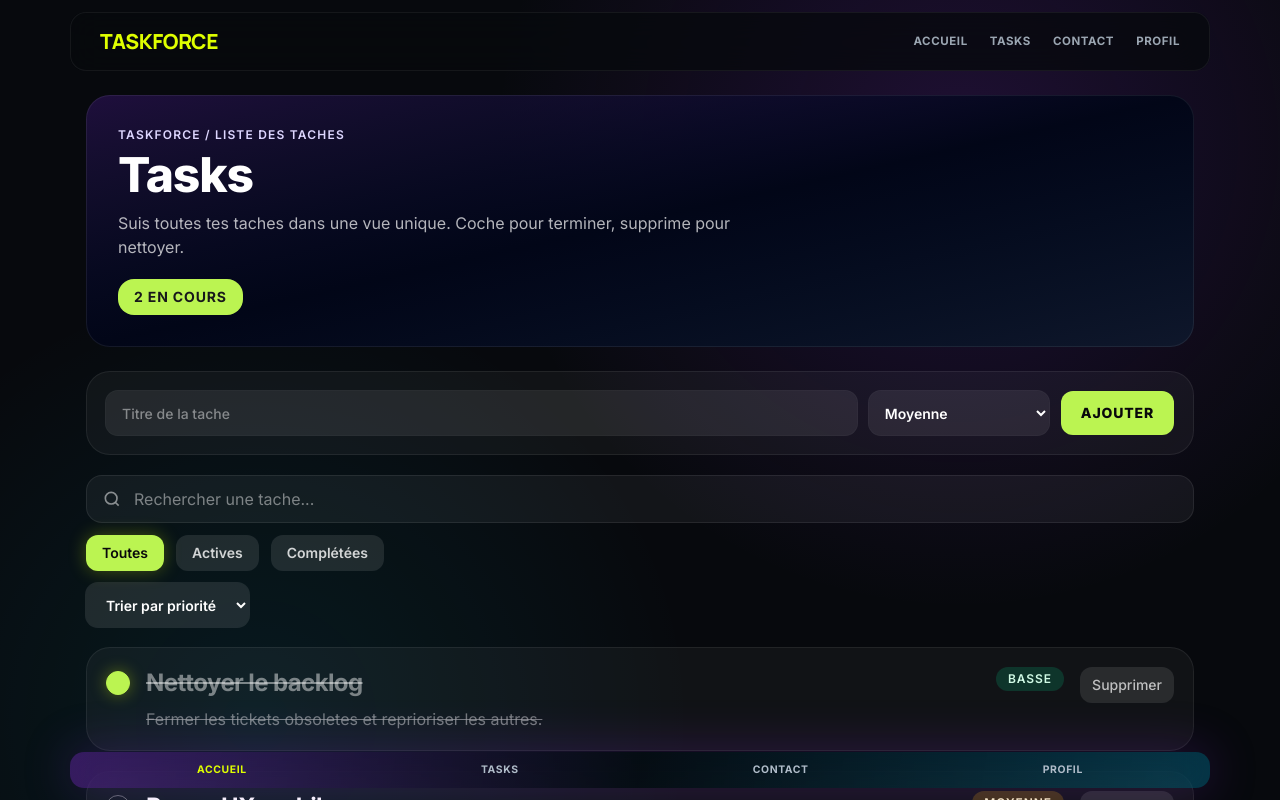
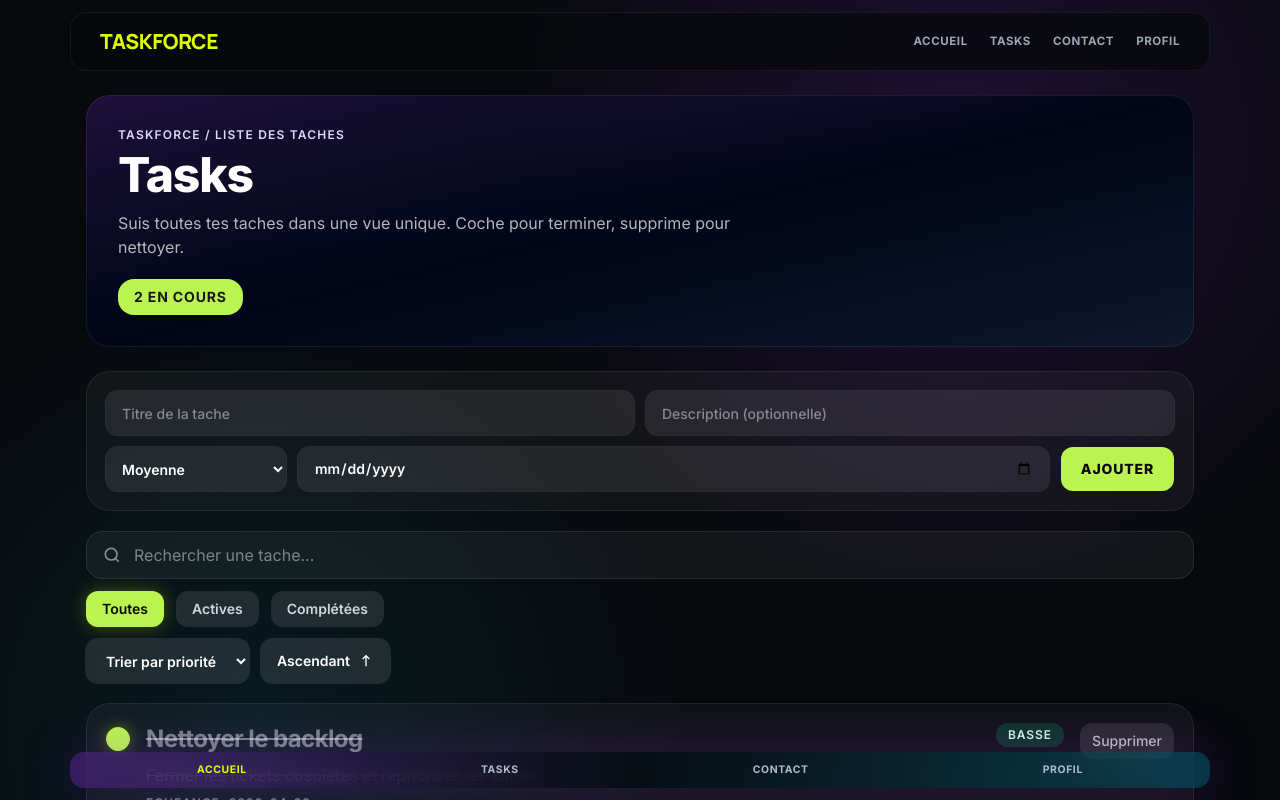
Before and after one commit to Snay77/AI-TaskManager, a Next.js app: page /tasks in a window 1280 px wide. Shown: the top 800 px of the page. Built offline with nearby package versions, Linux system fonts and the light colour scheme.

Commit message:
add date

```diff
--- a/src/app/tasks/page.js
+++ b/src/app/tasks/page.js
@@ -11,6 +11,7 @@ const initialTasks = [
     id: 1,
     title: "Finaliser la proposition client",
     description: "Soumettre la version finale au client avant 17h.",
+    date: "2026-04-18",
     priority: "haute",
     completed: false,
     createdAt: "2026-04-13T08:30:00.000Z",
@@ -19,6 +20,7 @@ const initialTasks = [
     id: 2,
     title: "Revue UX mobile",
     description: "Verifier les interactions sur ecrans <= 640px.",
+    date: "2026-04-20",
     priority: "moyenne",
     completed: false,
     createdAt: "2026-04-13T10:15:00.000Z",
@@ -27,6 +29,7 @@ const initialTasks = [
     id: 3,
     title: "Nettoyer le backlog",
     description: "Fermer les tickets obsoletes et reprioriser les autres.",
+    date: "2026-04-22",
     priority: "basse",
     completed: true,
     createdAt: "2026-04-12T16:45:00.000Z",
@@ -38,6 +41,8 @@ export default function TasksPage() {
   const [searchQuery, setSearchQuery] = useState("");
   const [filter, setFilter] = useState("all");
   const [sortOrder, setSortOrder] = useState("priority");
+  const [priorityDirection, setPriorityDirection] = useState("asc");
+  const [dateDirection, setDateDirection] = useState("desc");
 
   const remainingCount = useMemo(
     () => tasks.filter((task) => !task.completed).length,
@@ -72,13 +77,19 @@ export default function TasksPage() {
 
     const copy = [...filteredByStatus];
     if (sortOrder === "date") {
-      return copy.sort((a, b) => new Date(b.createdAt) - new Date(a.createdAt));
+      const sortedByDate = copy.sort((a, b) => {
+        const aDate = new Date(a.date || a.createdAt);
+        const bDate = new Date(b.date || b.createdAt);
+        return bDate - aDate;
+      });
+      return dateDirection === "desc" ? sortedByDate : sortedByDate.reverse();
     }
 
-    return copy.sort(
+    const sorted = copy.sort(
       (a, b) => (priorityRank[a.priority] || 99) - (priorityRank[b.priority] || 99)
     );
-  }, [filteredByStatus, sortOrder]);
+    return priorityDirection === "asc" ? sorted : sorted.reverse();
+  }, [dateDirection, filteredByStatus, priorityDirection, sortOrder]);
 
   const toggleTask = (id) => {
     setTasks((current) =>
@@ -92,11 +103,12 @@ export default function TasksPage() {
     setTasks((current) => current.filter((task) => task.id !== id));
   };
 
-  const addTask = ({ title, priority }) => {
+  const addTask = ({ title, description, date, priority }) => {
     const newTask = {
       id: Date.now(),
       title,
-      description: "Nouvelle tache ajoutee depuis le formulaire.",
+      description: description || "Nouvelle tache ajoutee depuis le formulaire.",
+      date: date || new Date().toISOString().slice(0, 10),
       priority,
       completed: false,
       createdAt: new Date().toISOString(),
@@ -135,7 +147,7 @@ export default function TasksPage() {
         <FilterBar currentFilter={filter} onFilterChange={setFilter} />
       </div>
 
-      <div className="mt-3">
+      <div className="mt-3 flex flex-wrap items-center gap-3">
         <label htmlFor="task-sort" className="sr-only">
           Trier les taches
         </label>
@@ -152,6 +164,78 @@ export default function TasksPage() {
             Trier par date
           </option>
         </select>
+
+        {sortOrder === "priority" ? (
+          <button
+            type="button"
+            onClick={() =>
+              setPriorityDirection((current) => (current === "asc" ? "desc" : "asc"))
+            }
+            aria-label={
+              priorityDirection === "asc"
+                ? "Passer le tri priorité en descendant"
+                : "Passer le tri priorité en ascendant"
+            }
+            className="inline-flex h-11 items-center gap-2 rounded-xl bg-white/10 px-4 text-sm font-semibold text-white ring-1 ring-white/10 transition hover:bg-white/15"
+          >
+            {priorityDirection === "asc" ? "Ascendant" : "Descendant"}
+            <svg
+              viewBox="0 0 24 24"
+              className="h-4 w-4"
+              fill="none"
+              stroke="currentColor"
+              strokeWidth="2"
+            >
+              {priorityDirection === "asc" ? (
+                <>
+                  <path d="M12 4v16" />
+                  <path d="m7 9 5-5 5 5" />
+                </>
+              ) : (
+                <>
+                  <path d="M12 4v16" />
+                  <path d="m7 15 5 5 5-5" />
+                </>
+              )}
+            </svg>
+          </button>
+        ) : null}
+
+        {sortOrder === "date" ? (
+          <button
+            type="button"
+            onClick={() =>
+              setDateDirection((current) => (current === "asc" ? "desc" : "asc"))
+            }
+            aria-label={
+              dateDirection === "asc"
+                ? "Passer le tri date en descendant"
+                : "Passer le tri date en ascendant"
+            }
+            className="inline-flex h-11 items-center gap-2 rounded-xl bg-white/10 px-4 text-sm font-semibold text-white ring-1 ring-white/10 transition hover:bg-white/15"
+          >
+            {dateDirection === "asc" ? "Date asc." : "Date desc."}
+            <svg
+              viewBox="0 0 24 24"
+              className="h-4 w-4"
+              fill="none"
+              stroke="currentColor"
+              strokeWidth="2"
+            >
+              {dateDirection === "asc" ? (
+                <>
+                  <path d="M12 4v16" />
+                  <path d="m7 9 5-5 5 5" />
+                </>
+              ) : (
+                <>
+                  <path d="M12 4v16" />
+                  <path d="m7 15 5 5 5-5" />
+                </>
+              )}
+            </svg>
+          </button>
+        ) : null}
       </div>
 
       <div className="mt-4 sm:mt-5">
--- a/src/components/AddTaskForm.js
+++ b/src/components/AddTaskForm.js
@@ -4,6 +4,8 @@ import { useState } from "react";
 
 export default function AddTaskForm({ onAddTask }) {
   const [title, setTitle] = useState("");
+  const [description, setDescription] = useState("");
+  const [date, setDate] = useState("");
   const [priority, setPriority] = useState("moyenne");
 
   const handleSubmit = (event) => {
@@ -15,10 +17,14 @@ export default function AddTaskForm({ onAddTask }) {
 
     onAddTask({
       title: cleanTitle,
+      description: description.trim(),
+      date,
       priority,
     });
 
     setTitle("");
+    setDescription("");
+    setDate("");
     setPriority("moyenne");
   };
 
@@ -27,7 +33,7 @@ export default function AddTaskForm({ onAddTask }) {
       onSubmit={handleSubmit}
       className="mt-5 rounded-3xl bg-white/4 p-4 shadow-[inset_0_0_0_1px_rgba(255,255,255,0.07)] sm:mt-6 sm:p-5"
     >
-      <div className="grid gap-3 md:grid-cols-[1fr_180px_auto]">
+      <div className="grid gap-3 md:grid-cols-[1fr_1fr]">
         <input
           type="text"
           value={title}
@@ -37,6 +43,17 @@ export default function AddTaskForm({ onAddTask }) {
           aria-label="Titre de la tache"
         />
 
+        <input
+          type="text"
+          value={description}
+          onChange={(event) => setDescription(event.target.value)}
+          placeholder="Description (optionnelle)"
+          className="h-11 rounded-xl bg-white/8 px-4 text-sm font-medium text-white outline-none ring-1 ring-white/10 placeholder:text-white/45 focus:ring-lime-300/60"
+          aria-label="Description de la tache"
+        />
+      </div>
+
+      <div className="mt-3 grid gap-3 md:grid-cols-[180px_1fr_auto]">
         <select
           value={priority}
           onChange={(event) => setPriority(event.target.value)}
@@ -54,6 +71,14 @@ export default function AddTaskForm({ onAddTask }) {
           </option>
         </select>
 
+        <input
+          type="date"
+          value={date}
+          onChange={(event) => setDate(event.target.value)}
+          className="h-11 rounded-xl bg-white/8 px-4 text-sm font-semibold text-white outline-none ring-1 ring-white/10 focus:ring-lime-300/60"
+          aria-label="Date de la tache"
+        />
+
         <button
           type="submit"
           className="h-11 rounded-xl bg-lime-300 px-5 text-sm font-extrabold uppercase tracking-[0.06em] text-zinc-950 transition hover:brightness-95"
--- a/src/components/TaskItem.js
+++ b/src/components/TaskItem.js
@@ -9,6 +9,7 @@ const priorityStyles = {
 export default function TaskItem({
   title,
   description,
+  date,
   priority,
   completed,
   onToggle,
@@ -51,6 +52,16 @@ export default function TaskItem({
               {description}
             </p>
           ) : null}
+
+          {date ? (
+            <p
+              className={`mt-2 text-xs font-semibold uppercase tracking-[0.08em] text-violet-200/90 ${
+                completed ? "line-through opacity-60" : ""
+              }`}
+            >
+              Echeance: {date}
+            </p>
+          ) : null}
         </div>
 
         <button
--- a/src/components/TaskList.js
+++ b/src/components/TaskList.js
@@ -16,6 +16,7 @@ export default function TaskList({ tasks, onToggle, onDelete }) {
           key={task.id}
           title={task.title}
           description={task.description}
+          date={task.date}
           priority={task.priority}
           completed={task.completed}
           onToggle={() => onToggle(task.id)}
```
